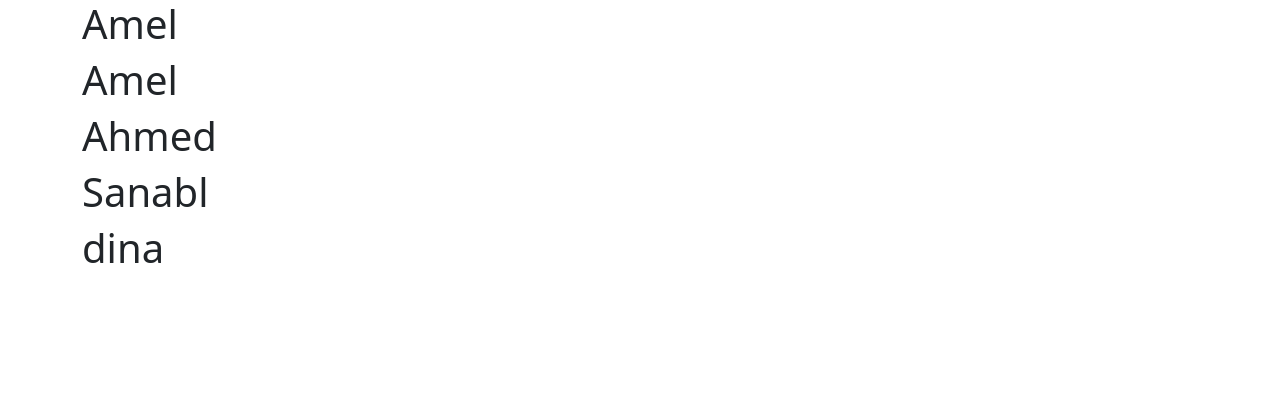
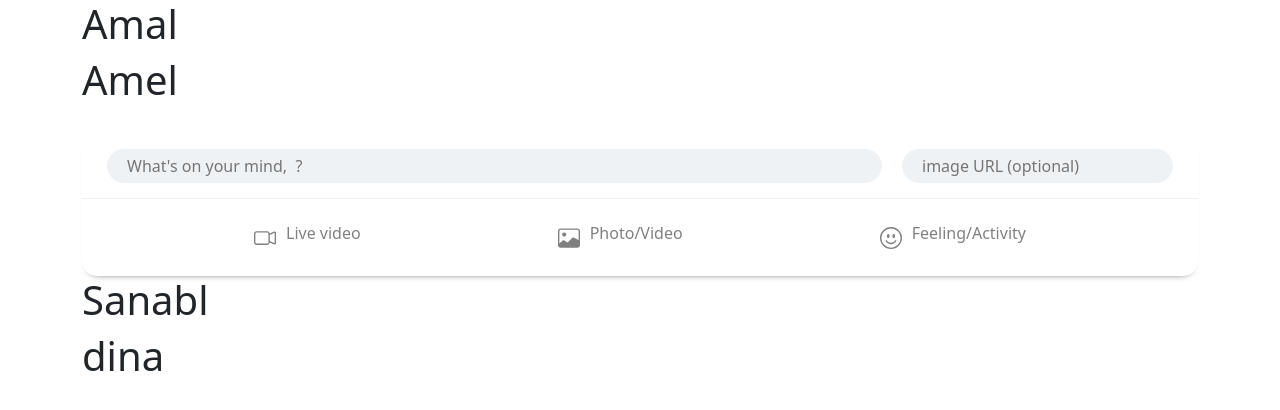
Before and after one commit to Dina-Abuo/FinalProject, a React (Create React App) app: page / in a window 1280 px wide. Shown: the top 410 px of the page. Built offline with nearby package versions, Linux system fonts and the light colour scheme.

Commit message:
add postmassage

```diff
--- a/package.json
+++ b/package.json
@@ -4,12 +4,16 @@
   "version": "0.1.0",
   "private": true,
   "dependencies": {
+    "@emotion/react": "^11.10.4",
+    "@emotion/styled": "^11.10.4",
+    "@mui/material": "^5.10.10",
     "@testing-library/jest-dom": "^5.16.5",
     "@testing-library/react": "^13.4.0",
     "@testing-library/user-event": "^13.5.0",
     "bootstrap": "^5.2.2",
     "react": "^18.2.0",
     "react-bootstrap": "^2.5.0",
+    "react-bootstrap-icons": "^1.9.1",
     "react-dom": "^18.2.0",
     "react-scripts": "5.0.1",
     "web-vitals": "^2.1.4"
--- a/src/components/Header/Header.js
+++ b/src/components/Header/Header.js
@@ -3,10 +3,7 @@ import React from 'react'
 export default function Header() {
     return (
         <>
-            <div>
-                <h1> Amel  </h1>
-
-            </div>
+            <h1>Amal</h1>
 
         </>
     )
--- /dev/null
+++ b/src/components/Home/bodyHome.js/BodyHome.css
@@ -0,0 +1,62 @@
+.messageSender {
+    display: flex;
+    margin-top: 30px;
+    flex-direction: column;
+    background-color: white;
+    border-radius: 15px;
+    box-shadow: 0px 5px 7px -7px rgba(0, 0, 0, 0.75);
+    width: 100%;
+  }
+
+  .messageSender__top {
+    display: flex;
+    border-bottom: 1px solid #eff2f5;
+    padding: 15px;
+  }
+
+  .messageSender__top > form {
+    flex: 1;
+    display: flex;
+  }
+
+  .messageSender__top > form > input {
+    outline-width: 0;
+    border: none;
+    padding: 5px 20px;
+    margin: 0 10px;
+    border-radius: 999px;
+    background-color: #eff2f5;
+  }
+
+  .messageSender__top > form > button {
+    display: none;
+  }
+
+  .messageSender__input {
+    flex: 1;
+  }
+
+  .messageSender__bottom {
+    display: flex;
+    justify-content: space-evenly;
+  }
+
+  .messageSender__options {
+    padding: 20px;
+    display: flex;
+    justify-content: space-evenly;
+    align-items: center;
+    color: gray;
+    margin: 5px;
+  }
+
+  .messageSender__options > h3 {
+    font-size: medium;
+    margin-left: 10px;
+    cursor: pointer;
+  }
+
+  .messageSender__options:hover {
+    background-color: #eff2f5;
+    border-radius: 20px;
+  }
--- a/src/components/Home/bodyHome.js/BodyHome.js
+++ b/src/components/Home/bodyHome.js/BodyHome.js
@@ -1,14 +1,44 @@
 import React from 'react'
-
+import './BodyHome.css'
 export default function BodyHome() {
     return (
-        <>
+        <div className = "messageSender">
+            <div className = "messageSender__top">
+                {/* <Avatar /> */}
+                <form>
+                    <input
 
-            <div>
-                <h1> Ahmed  </h1>
-
+                        className = "messageSender__input"
+                        placeholder = {`What's on your mind,  ?`}
+                    />
+                    <input
+                        placeholder = "image URL (optional)"
+                    />
+                    <button  type = "submit">Hidden Submit</button>
+                </form>
             </div>
-
-        </>
+            <div className = "messageSender__bottom">
+                 <div className = "messageSender__options">
+                 <svg xmlns="http://www.w3.org/2000/svg" width="22" height="22" fill="currentColor" class="bi bi-camera-video" viewBox="0 0 16 16">
+                    <path fill-rule="evenodd" d="M0 5a2 2 0 0 1 2-2h7.5a2 2 0 0 1 1.983 1.738l3.11-1.382A1 1 0 0 1 16 4.269v7.462a1 1 0 0 1-1.406.913l-3.111-1.382A2 2 0 0 1 9.5 13H2a2 2 0 0 1-2-2V5zm11.5 5.175 3.5 1.556V4.269l-3.5 1.556v4.35zM2 4a1 1 0 0 0-1 1v6a1 1 0 0 0 1 1h7.5a1 1 0 0 0 1-1V5a1 1 0 0 0-1-1H2z"/>
+                 </svg>
+                <h3>Live video</h3>
+                 </div>
+                 <div className = "messageSender__options">
+                 <svg xmlns="http://www.w3.org/2000/svg" width="22" height="22" fill="currentColor" class="bi bi-image" viewBox="0 0 16 16">
+                    <path d="M6.002 5.5a1.5 1.5 0 1 1-3 0 1.5 1.5 0 0 1 3 0z"/>
+                    <path d="M2.002 1a2 2 0 0 0-2 2v10a2 2 0 0 0 2 2h12a2 2 0 0 0 2-2V3a2 2 0 0 0-2-2h-12zm12 1a1 1 0 0 1 1 1v6.5l-3.777-1.947a.5.5 0 0 0-.577.093l-3.71 3.71-2.66-1.772a.5.5 0 0 0-.63.062L1.002 12V3a1 1 0 0 1 1-1h12z"/>
+                </svg>
+                    <h3>Photo/Video</h3>
+                 </div>
+                 <div className = "messageSender__options">
+                 <svg xmlns="http://www.w3.org/2000/svg" width="22" height="22" fill="currentColor" class="bi bi-emoji-smile" viewBox="0 0 16 16">
+                    <path d="M8 15A7 7 0 1 1 8 1a7 7 0 0 1 0 14zm0 1A8 8 0 1 0 8 0a8 8 0 0 0 0 16z"/>
+                    <path d="M4.285 9.567a.5.5 0 0 1 .683.183A3.498 3.498 0 0 0 8 11.5a3.498 3.498 0 0 0 3.032-1.75.5.5 0 1 1 .866.5A4.498 4.498 0 0 1 8 12.5a4.498 4.498 0 0 1-3.898-2.25.5.5 0 0 1 .183-.683zM7 6.5C7 7.328 6.552 8 6 8s-1-.672-1-1.5S5.448 5 6 5s1 .672 1 1.5zm4 0c0 .828-.448 1.5-1 1.5s-1-.672-1-1.5S9.448 5 10 5s1 .672 1 1.5z"/>
+                </svg>
+                    <h3>Feeling/Activity</h3>
+                 </div>
+            </div>
+        </div>
     )
 }
--- a/src/index.css
+++ b/src/index.css
@@ -1,3 +1,7 @@
+*{
+  margin: 0px;
+  padding: 0px;
+}
 body {
   margin: 0;
   font-family: -apple-system, BlinkMacSystemFont, 'Segoe UI', 'Roboto', 'Oxygen',
```
Also changed, not shown: 1 other file (tests, documents, lock files or other folders).
